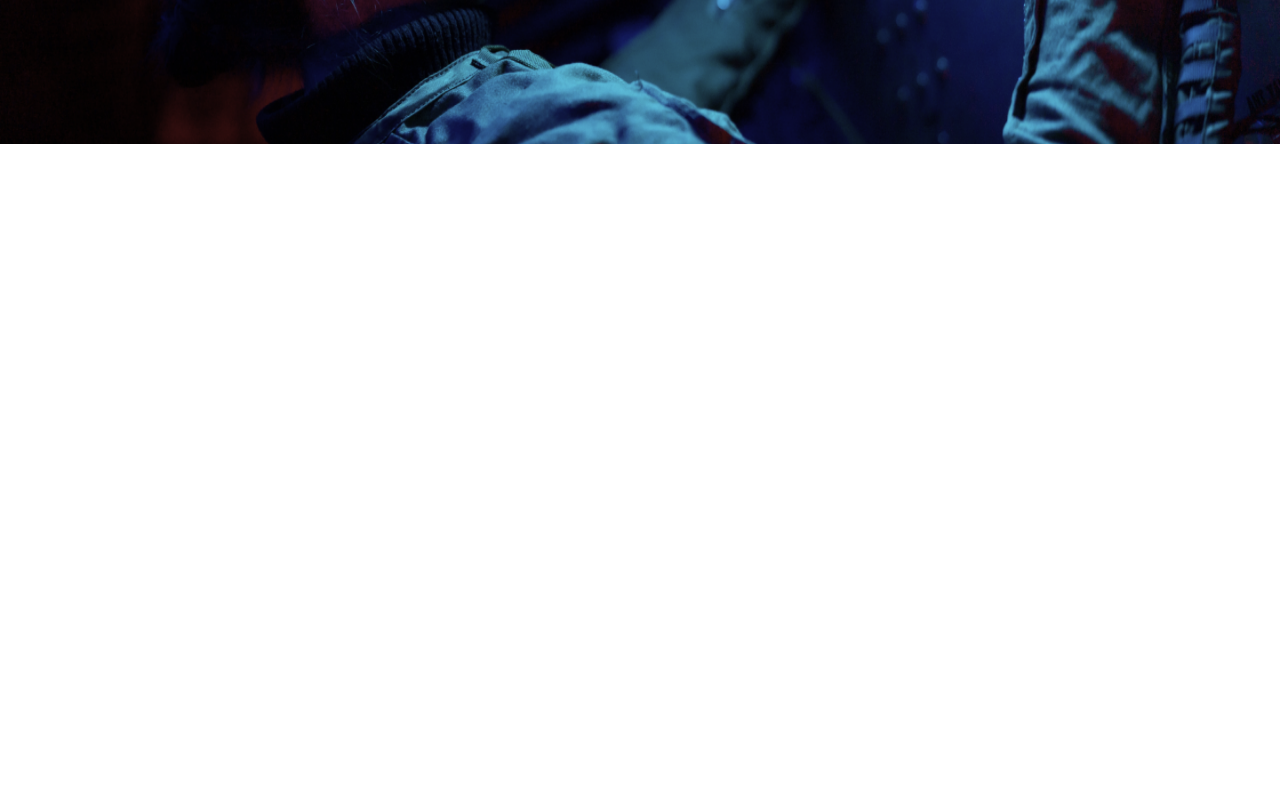
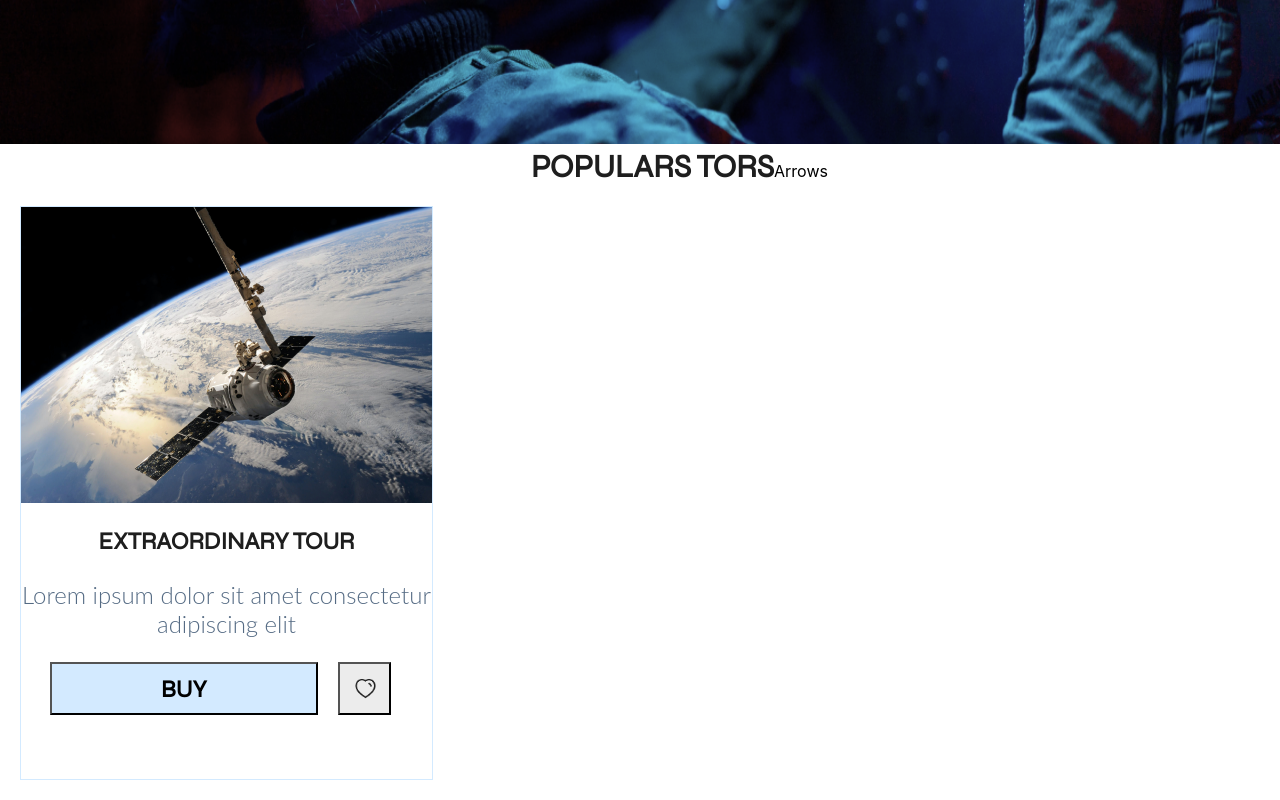
Before and after one commit to kozakevich13/spacex, a React (Create React App) app: page / in a window 1280 px wide. Shown: the part 656-1456 px from the top of the page. Before the commit the page ends 804 px from the top, so only its background shows below. Built offline with nearby package versions, Linux system fonts and the light colour scheme.

Commit message:
add new component ButtonBuy

```diff
--- /dev/null
+++ b/src/components/ButtonBuy/ButtonBuy.tsx
@@ -0,0 +1,37 @@
+import styled from 'styled-components';
+
+
+const Button = styled.button`
+  padding-top: 1%;
+  justify-content: center;
+  align-items: center;
+  cursor: pointer;
+  width: 268px;
+  height: 53px;
+  left: 1197px;
+  top: 13px;
+  margin-right: 16px;
+  background: #D3EAFF;
+  display: inline;
+
+  font-family: 'Syne';
+  font-style: normal;
+  font-weight: 600;
+  font-size: 24px;
+  line-height: 29px;
+  color: #000000;
+
+  &:hover {
+    background-color: #0069d9;
+  }
+`;
+
+
+
+function ButtonBuy() {
+    return (
+      <Button>BUY</Button>
+    );
+  }
+
+  export default ButtonBuy;
--- a/src/components/ButtonFavorites/ButtonFavorites.tsx
+++ b/src/components/ButtonFavorites/ButtonFavorites.tsx
@@ -31,7 +31,7 @@ const Img = styled.img`
 
 function ButtonFavorites() {
     return (
-      <ButtonFav className="App">
+      <ButtonFav>
         <Img src={icon_heart} alt='icon_heart'></Img>
       </ButtonFav>
     );
--- /dev/null
+++ b/src/components/Card/Card.tsx
@@ -0,0 +1,59 @@
+import styled from 'styled-components';
+import card1 from '../../img/card1.png'
+import ButtonBuy from '../ButtonBuy/ButtonBuy';
+import ButtonFavorites from '../ButtonFavorites/ButtonFavorites';
+
+
+const MainCard = styled.div`
+  width: 411px;
+  height: 572px;
+  border: 1px solid #D3EAFF;
+  margin: 20px;
+`;
+
+const Img = styled.img`
+  width: 411px;
+  height: 296px;
+`
+
+const H2 = styled.h2`
+  font-family: 'Syne';
+  font-style: normal;
+  font-weight: 700;
+  font-size: 24px;
+  line-height: 29px;
+  /* identical to box height */
+
+  display: block;
+  align-items: center;
+  text-align: center;
+  text-transform: uppercase;
+
+  color: #1E1E1E;
+`
+
+const Description = styled.p`
+  font-family: 'Lato';
+  font-style: normal;
+  font-weight: 300;
+  font-size: 24px;
+  line-height: 29px;
+  display: flex;
+  align-items: center;
+  text-align: center;
+
+  color: #556B84;
+`
+
+function Card() {
+  return (
+    <MainCard>
+      <Img src={card1}></Img>
+      <H2>extraordinary tour</H2>
+      <Description>Lorem ipsum dolor sit amet consectetur adipiscing elit</Description>
+      <ButtonBuy/> <ButtonFavorites/>
+    </MainCard>
+  );
+}
+
+export default Card;
--- /dev/null
+++ b/src/components/Content/Content.tsx
@@ -0,0 +1,39 @@
+import styled from 'styled-components';
+import Card from '../Card/Card';
+
+const H1 = styled.h1`
+    width: 465px;
+    height: 38px;
+
+    font-family: 'Syne';
+    font-style: normal;
+    font-weight: 800;
+    font-size: 32px;
+    line-height: 38px;
+
+    align-items: center;
+    text-align: center;
+    text-transform: uppercase;
+    margin-left: 79px;
+    margin-top: 80px;
+    color: #1E1E1E;
+    display: inline;
+
+`;
+
+const Arrows = styled.div`
+    display: inline;
+`;
+
+
+function Content() {
+    return (
+      <>
+        <H1>populars tors</H1>
+        <Arrows>Arrows</Arrows>
+        <Card/>
+      </>
+    );
+  }
+
+  export default Content;
--- a/src/components/Header/Header.tsx
+++ b/src/components/Header/Header.tsx
@@ -50,7 +50,6 @@ const NavLink = styled(Link)`
     text-decoration: underline;
   }
 `;
-
 
 const ButtonSign = styled.button`
   padding-top: 1%;
--- a/src/pages/Home/Home.tsx
+++ b/src/pages/Home/Home.tsx
@@ -1,10 +1,12 @@
-import Content from "../../components/SliderContainer/SliderContainer";
+import SliderContainer from "../../components/SliderContainer/SliderContainer";
 import Header from "../../components/Header/Header";
+import Content from "../../components/Content/Content";
 
 function Home() {
     return (
       <div className="App">
         <Header/>
+        <SliderContainer/>
         <Content/>
       </div>
     );
```
Also changed, not shown: src/components/Card/Cart.tsx (deleted, +0 -10 lines), src/img/card1.png (added).
